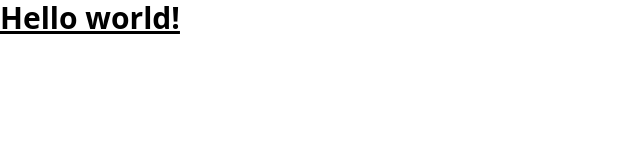
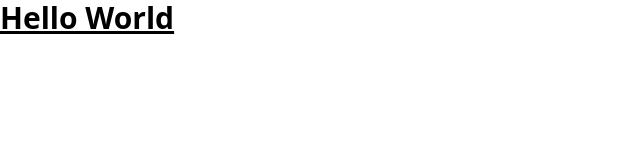
Before and after one commit to manavm1990/demos-react-19, a React (Vite) app: page / in a window 1280 px wide. Shown: the top 160 px of the page, without its empty margins (0-640 px from the left). Built offline with nearby package versions, Linux system fonts and the light colour scheme.

Commit message:
Pass text prop from parent to 🧒🏾

```diff
--- a/src/App.jsx
+++ b/src/App.jsx
@@ -1,7 +1,7 @@
 import Header from "./components/Header";
 
 function App() {
-  return <Header />;
+  return <Header text="Hello World" />;
 }
 
 export default App;
--- a/src/components/Header.jsx
+++ b/src/components/Header.jsx
@@ -1,3 +1,6 @@
-export default function Header() {
-  return <h1 className="text-3xl font-bold underline">Hello world!</h1>;
+export default function Header(
+  // Props are passed as an object. We can destructure it to get the text prop.
+  { text }
+) {
+  return <h1 className="text-3xl font-bold underline">{text}</h1>;
 }
```
